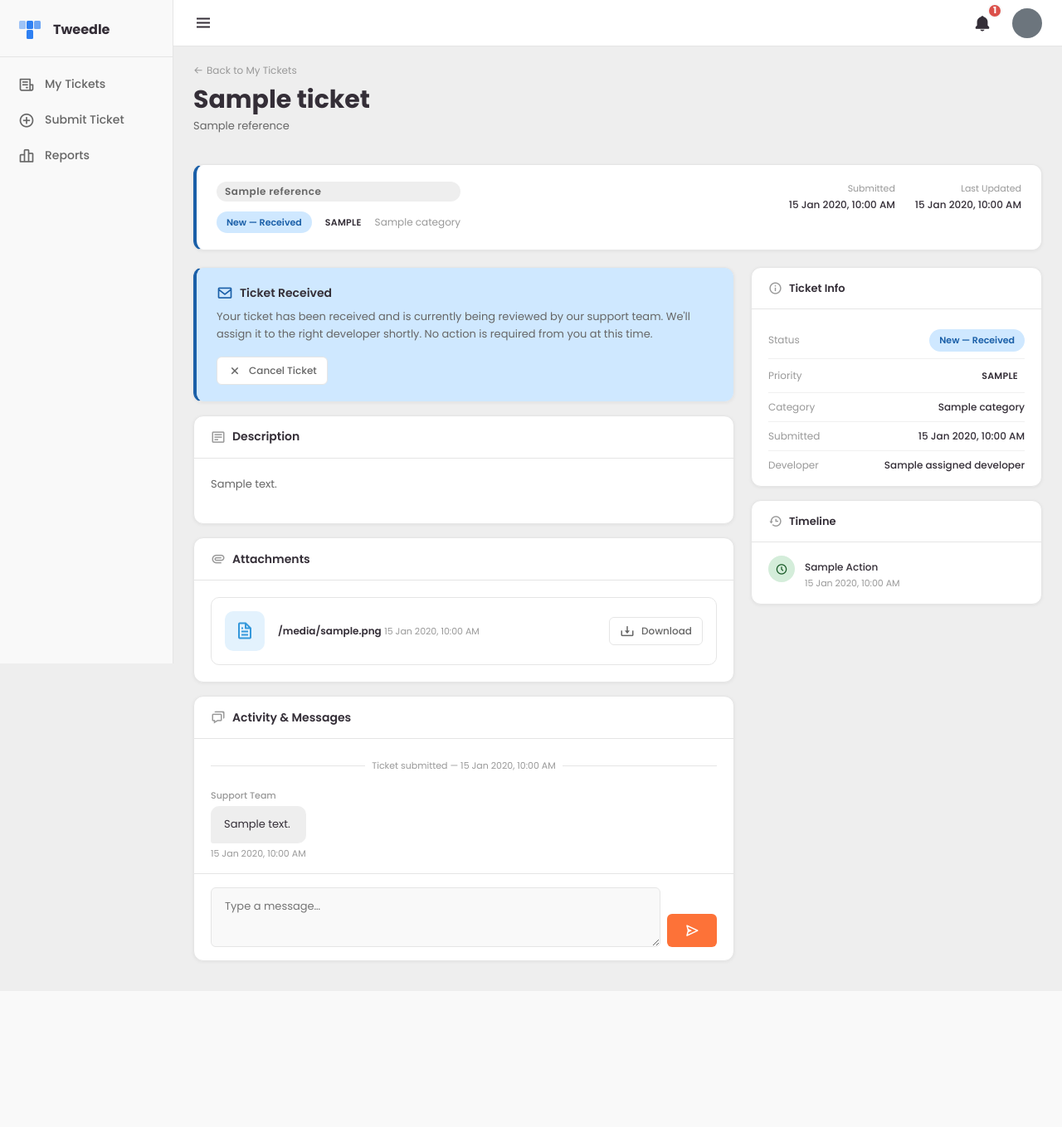
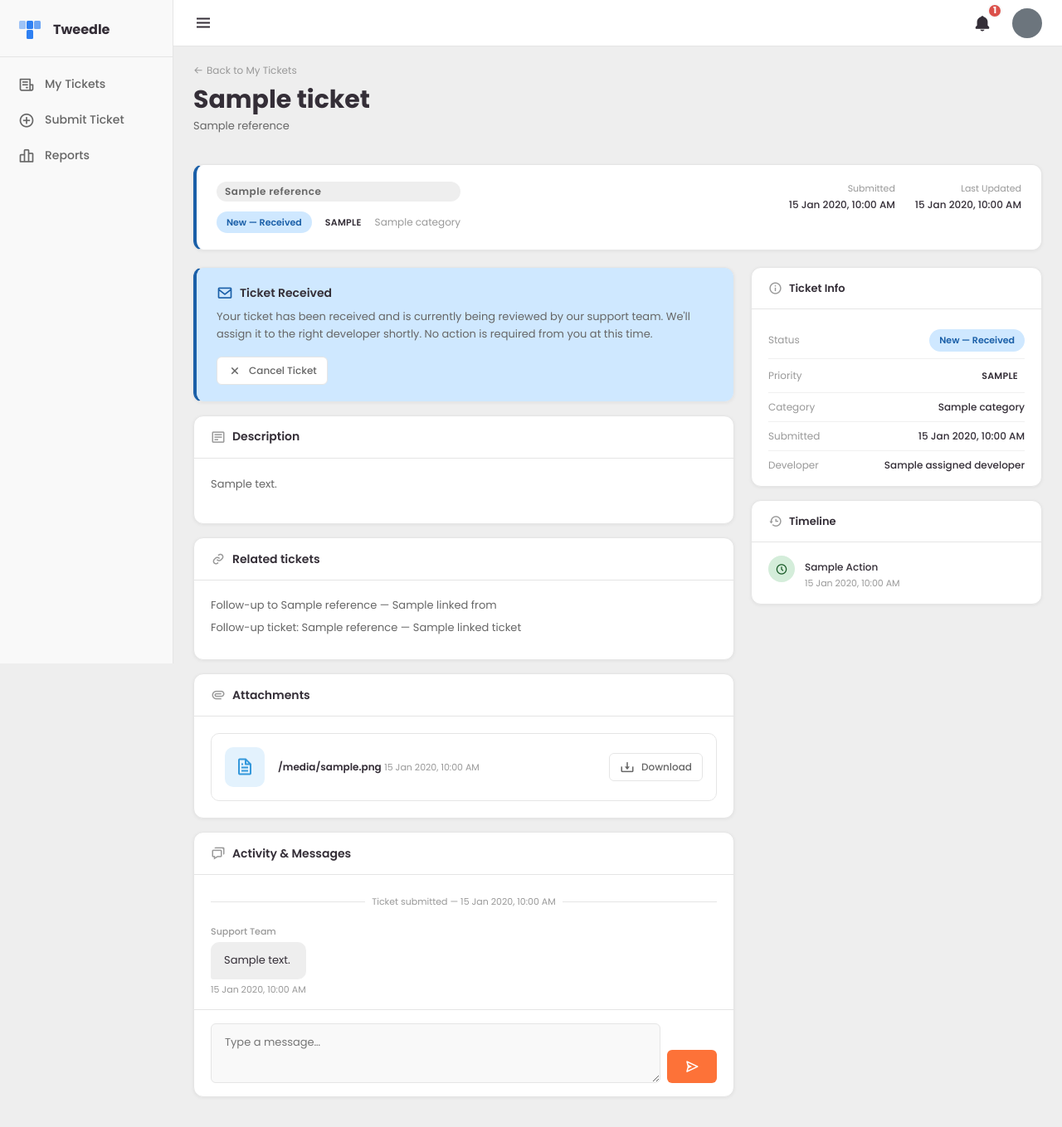
Before and after one commit to kbvyshnav/Tweedle-Ticketing-Software, a Django app: template Tweedle/templates/client_portal/ticket-detail.html in a window 1280 px wide. Shown: the whole page at 83% size. Before the commit the page ends 1162 px from the top, so only its background shows below. Run offline with Django 5.2, Linux system fonts and the light colour scheme; the template is opened without the code that fills it: most values are stand-ins (such as "Sample title", 1, 10 or a date in 2020); parts of the project's set-up code (start-up, migrations or seed data) failed here and were passed over; some libraries are stand-ins or nearby versions.

Commit message:
Modified Client portal - submit ticket and ticket details

```diff
--- a/Tweedle/templates/client_portal/ticket-detail.html
+++ b/Tweedle/templates/client_portal/ticket-detail.html
@@ -237,7 +237,7 @@
                     <span class="tw-status-banner__title">Ticket Closed Successfully</span>
                     This ticket has been closed. Thank you for using our support service.
                     The 14-day reopen window has passed.
-                    <a href="{% url 'client_submit_ticket' %}" style="color:inherit;text-decoration:underline">
+                    <a href="{% url 'client_submit_ticket' %}?related={{ ticket.pk }}" style="color:inherit;text-decoration:underline">
                         Submit a related ticket
                     </a> if you need further assistance.
                 </div>
@@ -313,6 +313,33 @@
                     <p class="tw-description-text">{{ ticket.description|linebreaksbr|default:"No description provided." }}</p>
                 </div>
             </div>
+
+
+            <!-- RELATED TICKETS -->
+            {% if ticket.linked_from or ticket.linked_tickets.all %}
+            <div class="tw-detail-card">
+                <div class="tw-detail-card__header">
+                    <i class="bx bx-link" aria-hidden="true"></i>
+                    <h3 class="tw-detail-card__title">Related tickets</h3>
+                </div>
+                <div class="tw-detail-card__body">
+                    {% if ticket.linked_from %}
+                    <p style="margin:0 0 8px">
+                        Follow-up to
+                        <a href="{% url 'client_ticket_detail' ticket.linked_from.pk %}">
+                            {{ ticket.linked_from.reference }}</a> — {{ ticket.linked_from.subject }}
+                    </p>
+                    {% endif %}
+                    {% for f in ticket.linked_tickets.all %}
+                    <p style="margin:0 0 8px">
+                        Follow-up ticket:
+                        <a href="{% url 'client_ticket_detail' f.pk %}">{{ f.reference }}</a>
+                        — {{ f.subject }}
+                    </p>
+                    {% endfor %}
+                </div>
+            </div>
+            {% endif %}
 
 
             <!-- ATTACHMENTS -->
```
Also changed, not shown: Tweedle/templates/client_portal/submit-ticket.html (+12 -0 lines), client_portal/views.py (+28 -4 lines).
